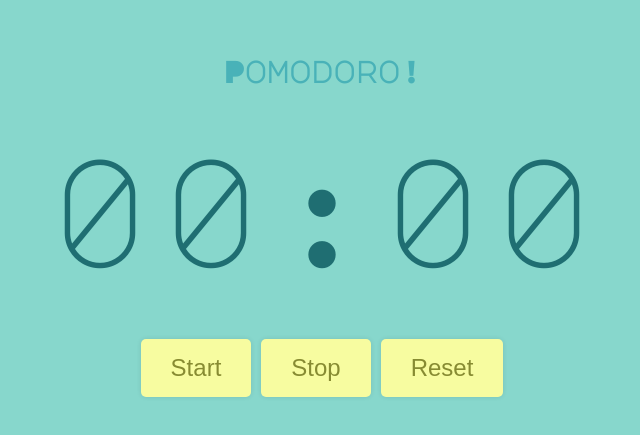
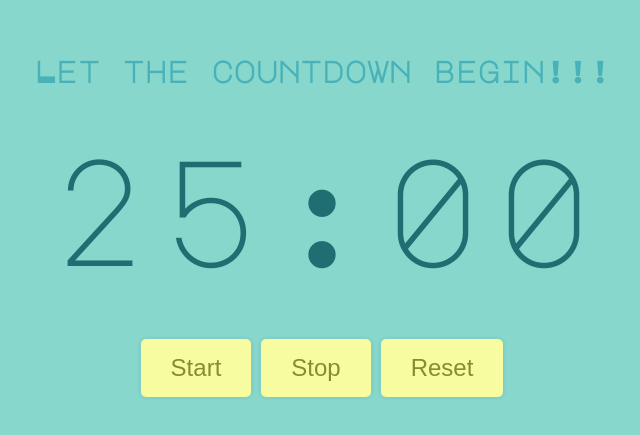
Before and after one commit to imcodingideas/pomodoro, a React (Create React App) app: page / in a window 1280 px wide. Shown: the part 177-612 px from the top of the page, without its empty margins (318-958 px from the left). Built offline with nearby package versions, Linux system fonts and the light colour scheme; the HTML template or start-up script is replaced by a standard one.

Commit message:
Implemented the Start timer functionality.

```diff
--- a/src/App.js
+++ b/src/App.js
@@ -1,19 +1,40 @@
-import React from 'react';
+import React, { useState } from 'react';
 import './App.css';
 
+function padTime(time) {
+  return time.toString().padStart(2, '0');
+}
+
 export default function App() {
+  const [title, setTitle] = useState('Let the countdown begin!!!');
+  const [timeLeft, setTimeLeft] = useState(25 * 60);
+
+  function startTimer() {
+    setInterval(() => {
+      setTimeLeft(timeLeft => {
+        if(timeLeft >= 1) return timeLeft - 1;
+
+        // reset the timer
+        return 0;
+      });
+    }, 1000);
+  }
+
+  const minutes = padTime(Math.floor(timeLeft / 60));
+  const seconds = padTime(timeLeft - minutes * 60);
+
   return (
     <div className="app">
-      <h2>Pomodoro!</h2>
+      <h2>{title}</h2>
 
       <div className="timer">
-        <span>00</span>
+        <span>{minutes}</span>
         <span>:</span>
-        <span>00</span>
+        <span>{seconds}</span>
       </div>
 
       <div className="buttons">
-        <button>Start</button>
+        <button onClick={startTimer}>Start</button>
         <button>Stop</button>
         <button>Reset</button>
       </div>
```
